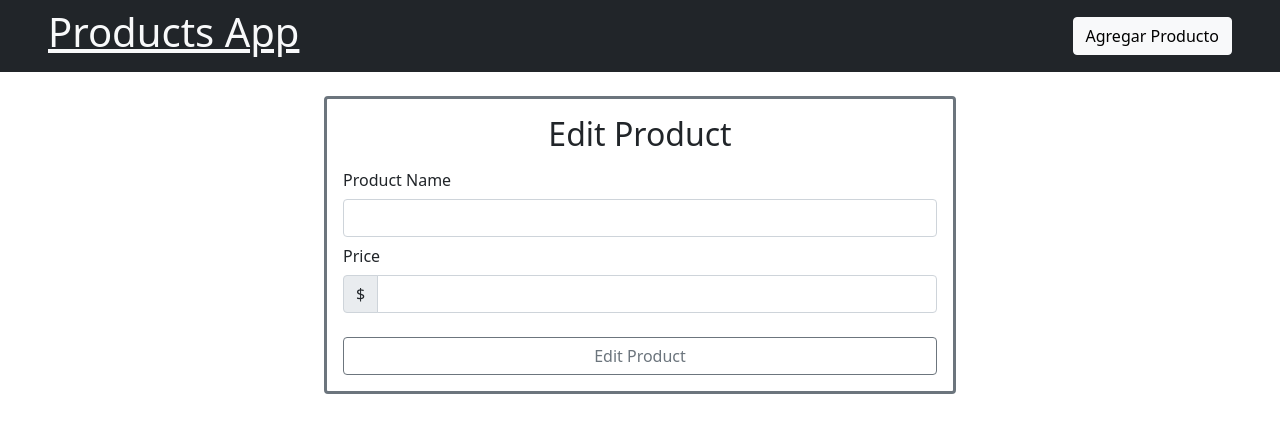
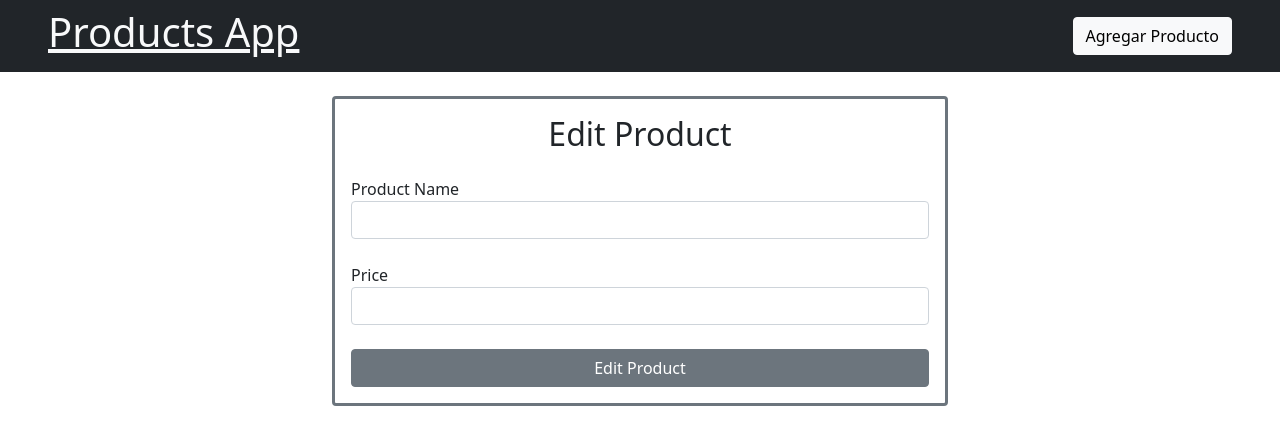
Before and after one commit to PedroT111/ReduxApp, a React (Create React App) app: page /product/edit/1 in a window 1280 px wide. Shown: the top 444 px of the page. Built offline with nearby package versions, Linux system fonts and the light colour scheme.

Commit message:
reacstrap

```diff
--- a/src/components/editProduct.js
+++ b/src/components/editProduct.js
@@ -1,47 +1,45 @@
 import React from "react"
-
-
-
+import { Button,
+         CardBody,
+         Container,
+         Form,
+         FormGroup,
+         Input,
+         Label,
+         Row,
+         Col,
+         Card } from "reactstrap";
 const EditProduct = () => {
     return(
-        <div className="row justify-content-center">
-            <div className="col-md-8">
-                <div className="card border border-secondary border-3">
-                    <div className="card-body">
+        <Container>
+            <Row className="justify-content-center">
+                <Col md="8">
+                    <Card className="border border-secondary border-3">
+                        <CardBody>
                             <h2 className="text-center">Edit Product</h2>
-
-                        <form>
-                            <div className="form-group">
-                            <label className="col-form-label">Product Name</label>
-                            <input
-                            className="form-control"
+                            <Form>
+                                <FormGroup className="mt-4">
+                                    <Label>Product Name</Label>
+                                    <Input
                                         type="text"
                                         name="name"
                                     />
-                            </div>
-                            <div className="form-group">
-                            <label className="col-form-label">Price</label>
-                            <div class="input-group">
-                                <span class="input-group-text">$</span>
-                                <input
-                                className="form-control"
+                                </FormGroup>
+                                <FormGroup className="mt-4">
+                                    <Label>Price</Label>
+                                    <Input
                                         type="number"
                                         name="price"
                                     />
-                            </div>
-
-                            </div>
-
-                            <button className="btn btn-outline-secondary font-weight-bold w-100 d-block mt-4">Edit Product</button>
-                        </form>
-                    </div>
-                </div>
-            </div>
-        </div>
-    )
-
-
-
-}
+                                </FormGroup>
+                                <Button className="w-100 mt-4">Edit Product</Button>
+                            </Form>
+                        </CardBody>
+                    </Card>
+                </Col>
+            </Row>
+        </Container>
+    );
+};
 
 export default EditProduct;
```
Lines whose indentation alone changed are shown as unchanged.
